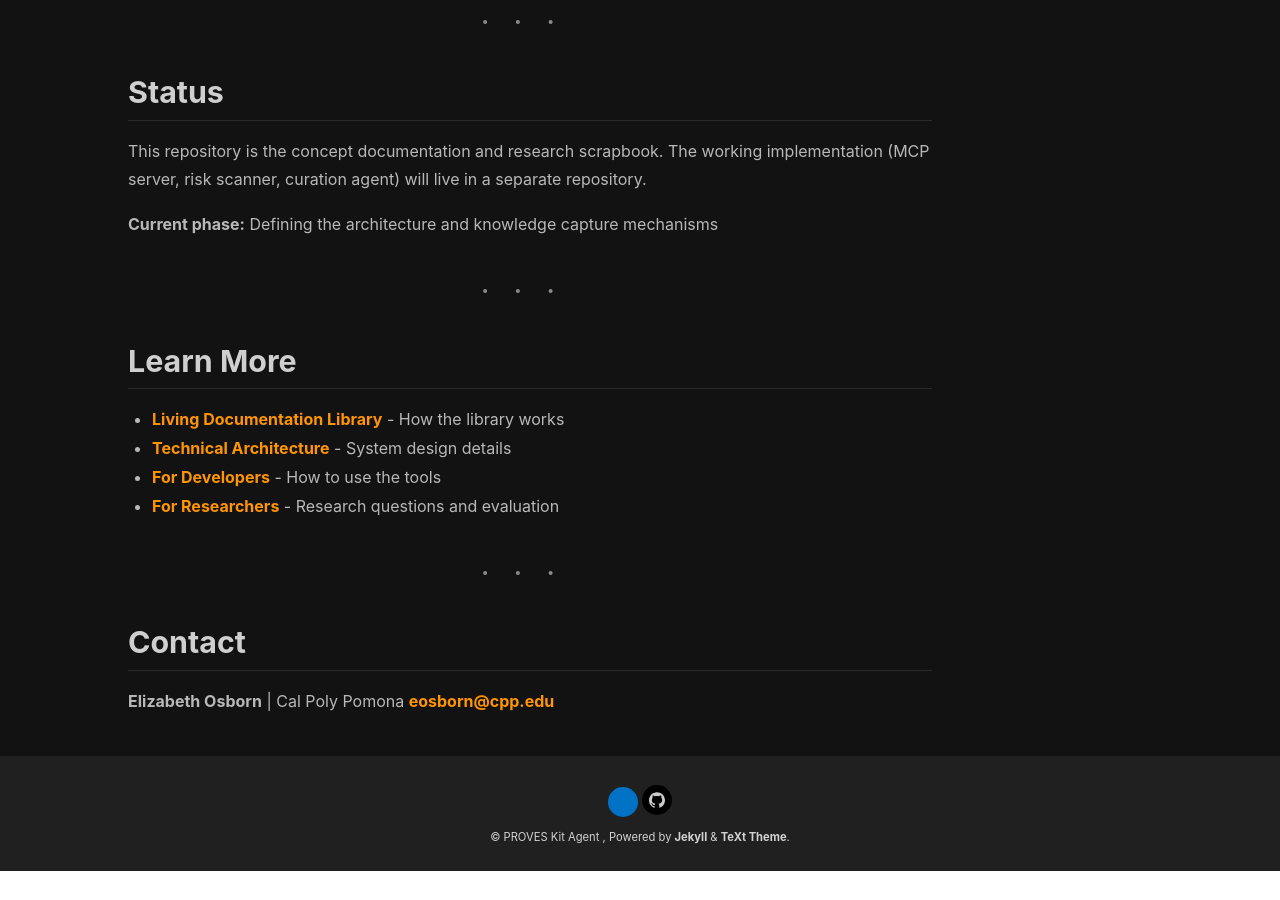
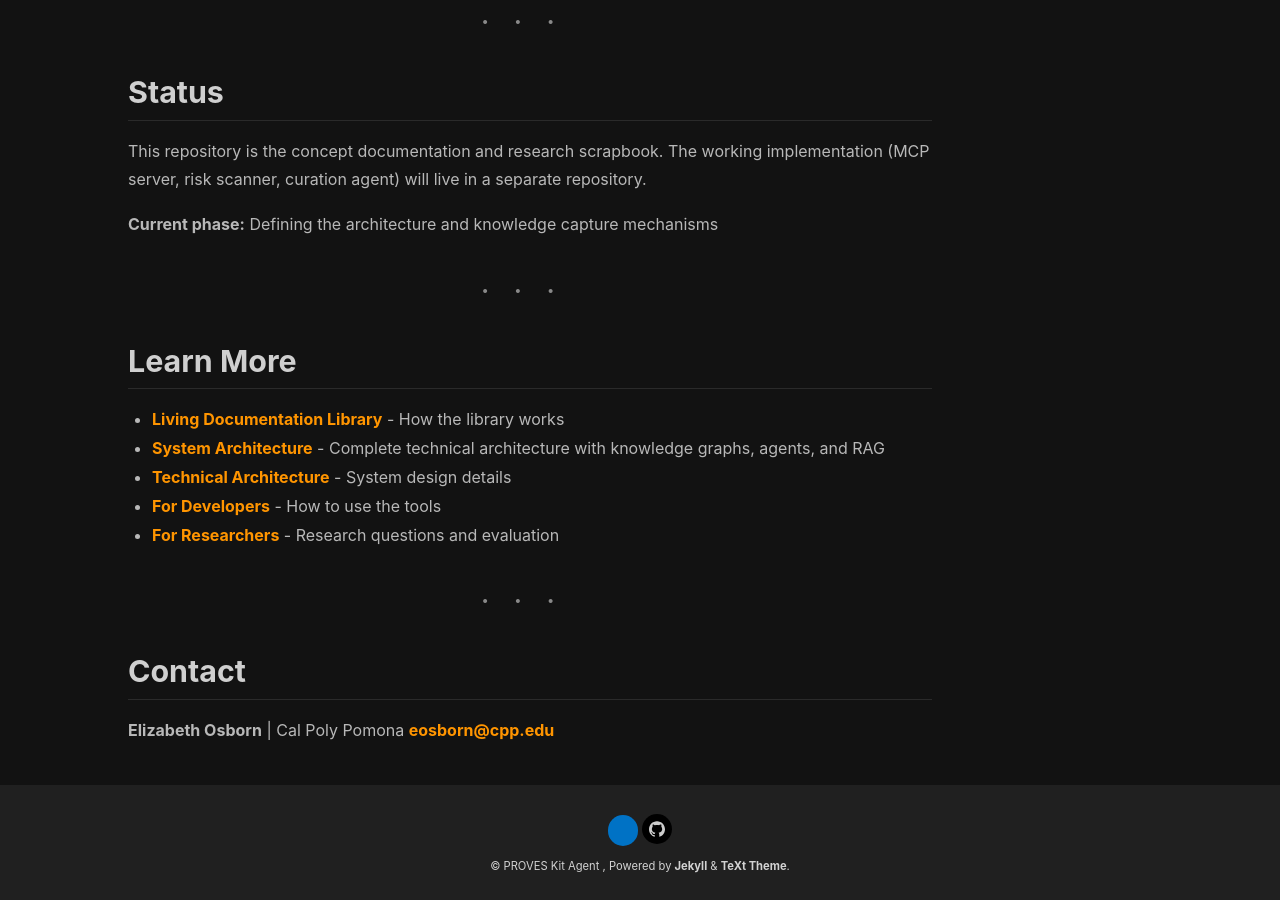
Before and after one commit to Lizo-RoadTown/proveskit-agent, a Jekyll site: the page built from index.md, in a window 1280 px wide and 900 px high, scrolled down 5521 px. Built offline with Jekyll 4.4.1, drawn with Linux system fonts in a browser that asks for light colours; before the commit the page ends 6392 px from its top, so only the background shows below that.

Commit message:
Add System Architecture page to Learn More section
- Links to comprehensive architecture page with ERV, FRAMES, agents, RAG

```diff
--- a/index.md
+++ b/index.md
@@ -288,6 +288,7 @@ This repository is the concept documentation and research scrapbook. The working
 ## Learn More
 
 - [Living Documentation Library](/proveskit-agent/living-library/) - How the library works
+- [System Architecture](/proveskit-agent/architecture/) - Complete technical architecture with knowledge graphs, agents, and RAG
 - [Technical Architecture](/proveskit-agent/technical/) - System design details
 - [For Developers](/proveskit-agent/developers/) - How to use the tools
 - [For Researchers](/proveskit-agent/researchers/) - Research questions and evaluation
```
